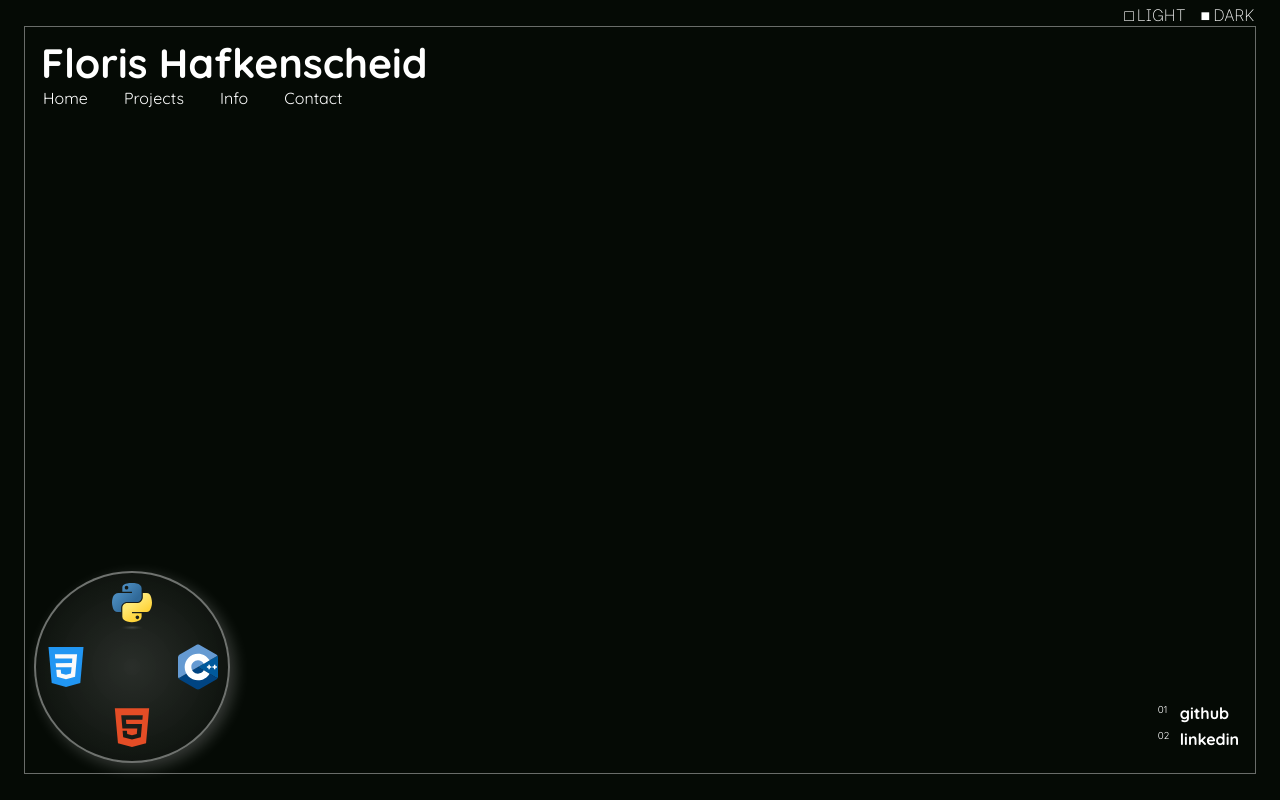
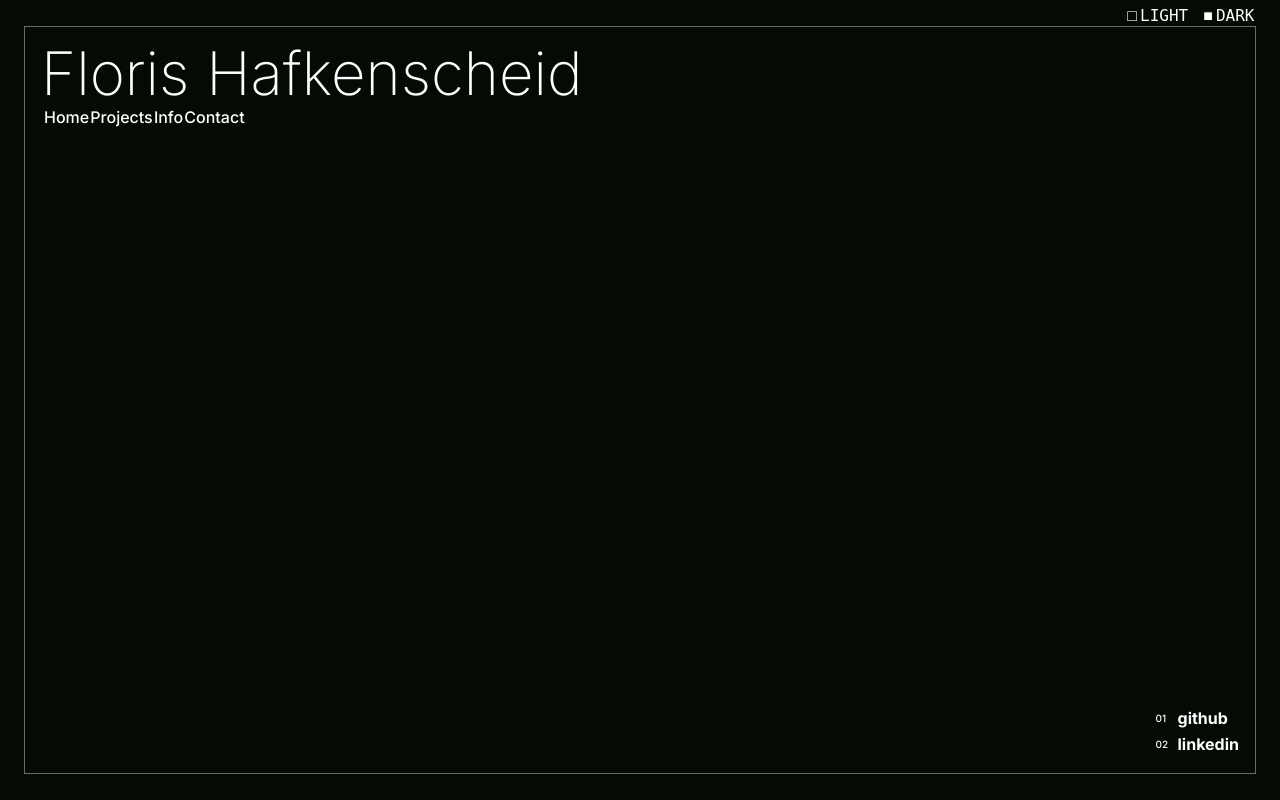
Before and after one commit to florishafkenscheid/portfolio, a PHP site: page / in a window 1280 px wide. Run offline with PHP 8.4, Linux system fonts and the light colour scheme.

Commit message:
Centered social links, added some animations to opacity of navbar and bezier curve to social links. Also switched font to Inter

```diff
--- a/css/style.css
+++ b/css/style.css
@@ -1,8 +1,15 @@
-@font-face {
-    font-family: 'Linik Sans ExtraLight';
+.inter-normal {
+    font-family: "Inter", sans-serif;
+    font-weight: 500;
+    font-optical-sizing: auto;
     font-style: normal;
-    font-weight: normal;
-    src: local('Linik Sans ExtraLight'), url('/assets/LinikSans-ExtraLight.woff') format('woff');
+}
+
+.inter-light {
+    font-family: "Inter", sans-serif;
+    font-weight: 200;
+    font-optical-sizing: auto;
+    font-style: normal;
 }
 
 :root {
@@ -30,7 +37,6 @@
 
 a {
     color: white;
-    font-family: 'Quicksand', sans-serif;
     text-decoration: none;
 }
 
@@ -78,9 +84,7 @@
 
 .nameHeader {
     grid-area: 2 / 2 / 3 / 3;
-    font-family: 'Quicksand', sans-serif;
-    font-weight: lighter;
-    font-size: 1.6vw;
+    font-size: 30px;
     margin-bottom: -10px;
     margin-top: 0;
 }
@@ -91,16 +95,24 @@
 
 .navbar {
     grid-area: 3 / 2 / 4 / 3;
-    font-family: 'Quicksand', sans-serif;
-    display: flex;
-    justify-content: space-between;
-    width: 25%;
-    padding-left: 2px;
+    width: 17%;
     margin-top: 2vh;
     margin-bottom: auto;
 }
 
-.skills {
+.navbar ul {
+    margin-top: 0;
+    padding-left: 3px;
+    display: flex;
+    justify-content: space-between;
+}
+
+.navbar li:hover {
+    opacity: .25;
+    transition: .25s
+}
+
+/* .skills {
     position: absolute;
     bottom: 10px;
     left: 13px;
@@ -127,7 +139,6 @@
     display: flex;
     position: relative;
     box-shadow: 5px 5px 15px rgba(255, 255, 255, 0.2);
-    transition: all 0.3s ease-in-out;
 }
 
 .skills img {
@@ -138,28 +149,28 @@
 
 
 .python-logo {
-    top: 10px;  /* Top middle */
+    top: 10px;
     left: 50%;
     transform: translateX(-50%);
 }
 
 .cpp-logo {
-    top: 50%;  /* Middle right */
+    top: 50%;
     right: 10px;
     transform: translateY(-50%);
 }
 
 .html-logo {
-    bottom: 10px;  /* Bottom middle */
+    bottom: 10px;
     left: 50%;
     transform: translateX(-50%);
 }
 
 .css-logo {
-    top: 50%;  /* Middle left */
+    top: 50%;
     left: 10px;
     transform: translateY(-50%);
-}
+} */
 
 .socialnav {
     grid-area: 5 / 4 / 6 / 5;
@@ -175,13 +186,21 @@
     margin-bottom: 0px;
 }
 
+.socialnav li:hover a {
+    transform: rotateY(15deg) translateZ(0);
+    transform-origin: left center;
+    transition: all .25s cubic-bezier(0.175, 0.885, 0.32, 1.275);
+}
+
 .sociallink {
     display: flex;
     flex-direction: row;
+    align-items: center;
 }
 
 .sociallink strong {
-    margin-bottom: 10px;
+    margin-bottom: 5px;
+    margin-top: 5px;
 }
 
 .sociallink span {
--- a/index.html
+++ b/index.html
@@ -14,6 +14,7 @@
         <link rel="preconnect" href="https://fonts.googleapis.com">
         <link rel="preconnect" href="https://fonts.gstatic.com" crossorigin>
         <link href="https://fonts.googleapis.com/css2?family=Quicksand:wght@300..700&display=swap" rel="stylesheet">
+        <link href="https://fonts.googleapis.com/css2?family=Inter:ital,opsz,wght@0,14..32,100..900;1,14..32,100..900&display=swap" rel="stylesheet">
     </head>
     <body>
         <!--[if lt IE 7]>
@@ -34,32 +35,44 @@
                 </div>
                 <div class="content">
                     <header class="nameHeader">
-                        <h1 class="siteHeader">Floris Hafkenscheid</h1>
+                        <h1 class="siteHeader inter-light">Floris Hafkenscheid</h1>
                     </header>
 
-                    <nav class="navbar">
-                        <a class="nav-link" href="index.html">Home</a>
-                        <a class="nav-link" href="projects.html">Projects</a>
-                        <a class="nav-link" href="info.html">Info</a>
-                        <a class="nav-link" href="contact.html">Contact</a>
+                    <nav class="navbar inter-normal">
+                        <ul>
+                            <li>
+                                <a class="nav-link" href="index.html">Home</a>
+                            </li>
+                            <li>
+                                <a class="nav-link" href="projects.html">Projects</a>
+                            </li>
+                            <li>
+                                <a class="nav-link" href="info.html">Info</a>
+                            </li>
+                            <li>
+                                <a class="nav-link" href="contact.html">Contact</a>
+                            </li>
+                        </ul>
                     </nav>
 
-                    <div class="skills">
+                    <!-- <div class="skills">
                         <div class="skill-circle">
                             <img src="/assets/python-logo-only.svg" class="python-logo">
                             <img src="/assets/cpp_logo.svg" class="cpp-logo">
                             <img src="/assets/html-5.svg" class="html-logo">
                             <img src="/assets/css.svg" class="css-logo">
                         </div>
-                    </div>
+                    </div> -->
 
-                    <nav class="socialnav">
+                    <nav class="socialnav inter-normal">
                         <ul>
                             <li>
                                 <a class="sociallink" href="https://github.com/florishafkenscheid">
                                     <span>01</span>
                                     <strong>github</strong>
                                 </a>
+                            </li>
+                            <li>
                                 <a class="sociallink" href="https://linkedin.com/in/floris-hafkenscheid-bb8221328">
                                     <span>02</span>
                                     <strong>linkedin</strong>
```
